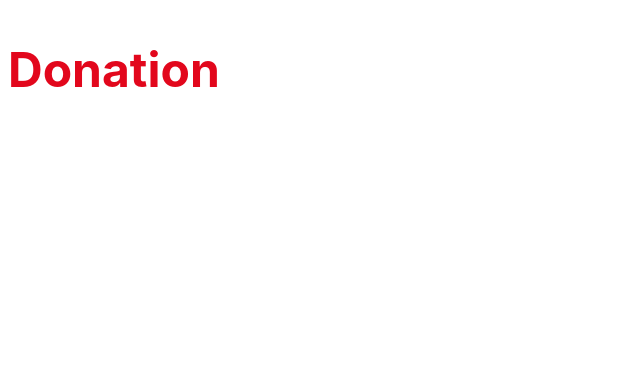
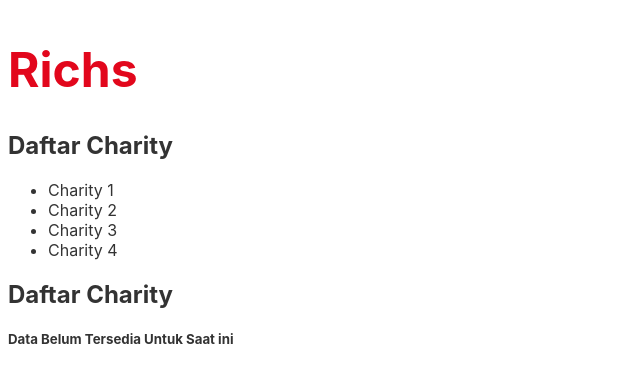
Before and after one commit to icat108/-SvelteJs, a Svelte app: page / in a window 1280 px wide. Shown: the top 382 px of the page, without its empty margins (0-640 px from the left). Built offline with nearby package versions, Linux system fonts and the light colour scheme.

Commit message:
commit ke 4

```diff
--- a/public/index.html
+++ b/public/index.html
@@ -1,18 +1,17 @@
 <!DOCTYPE html>
 <html lang="en">
-<head>
-	<meta charset='utf-8'>
-	<meta name='viewport' content='width=device-width,initial-scale=1'>
+  <head>
+    <meta charset="utf-8" />
+    <meta name="viewport" content="width=device-width,initial-scale=1" />
 
-	<title>Svelte app</title>
+    <title>Urun Dana</title>
 
-	<link rel='icon' type='image/png' href='/favicon.png'>
-	<link rel='stylesheet' href='/global.css'>
-	<link rel='stylesheet' href='/build/bundle.css'>
+    <link rel="icon" type="image/png" href="/favicon.png" />
+    <link rel="stylesheet" href="/global.css" />
+    <link rel="stylesheet" href="/build/bundle.css" />
 
-	<script defer src='/build/bundle.js'></script>
-</head>
+    <script defer src="/build/bundle.js"></script>
+  </head>
 
-<body>
-</body>
+  <body></body>
 </html>
--- a/src/App.svelte
+++ b/src/App.svelte
@@ -1,17 +1,5 @@
 <script>
-	let title = "Richs";
-	setTimeout(() => {
-		title = "Donation";
-	}, 2000);
+    import Home from "./pages/Home.svelte";
 </script>
 
-<h1>{title}</h1>
-
-<style>
-h1 {
-	font-size: 3em;
-	color: #e2071c;
-}
-
-
-</style>
+<Home />
--- /dev/null
+++ b/src/components/CharityList.svelte
@@ -0,0 +1,16 @@
+<script>
+    export let charities;
+</script>
+
+<div>
+    <h2>Daftar Charity</h2>
+    {#if charities !== undefined}
+    <ul>
+        {#each charities as charity}
+        <li>{charity}</li>
+        {/each}
+    </ul>
+    {:else}
+    <h5> Data Belum Tersedia Untuk Saat ini </h5>
+    {/if}
+</div>
--- /dev/null
+++ b/src/pages/Home.svelte
@@ -0,0 +1,19 @@
+<script>
+	import CharityList from '../components/CharityList.svelte';
+
+	let title = "Richs";
+	let charities = ['Charity 1','Charity 2','Charity 3','Charity 4'];
+</script>
+
+<style>
+h1 {
+	font-size: 3em;
+	color: #e2071c;
+}
+</style>
+
+<div>
+	<h1>{title}</h1>
+	<CharityList {charities}/>
+	<CharityList />
+</div>
```
Also changed, not shown: src/data/charities.js (added, +10 -0 lines).
